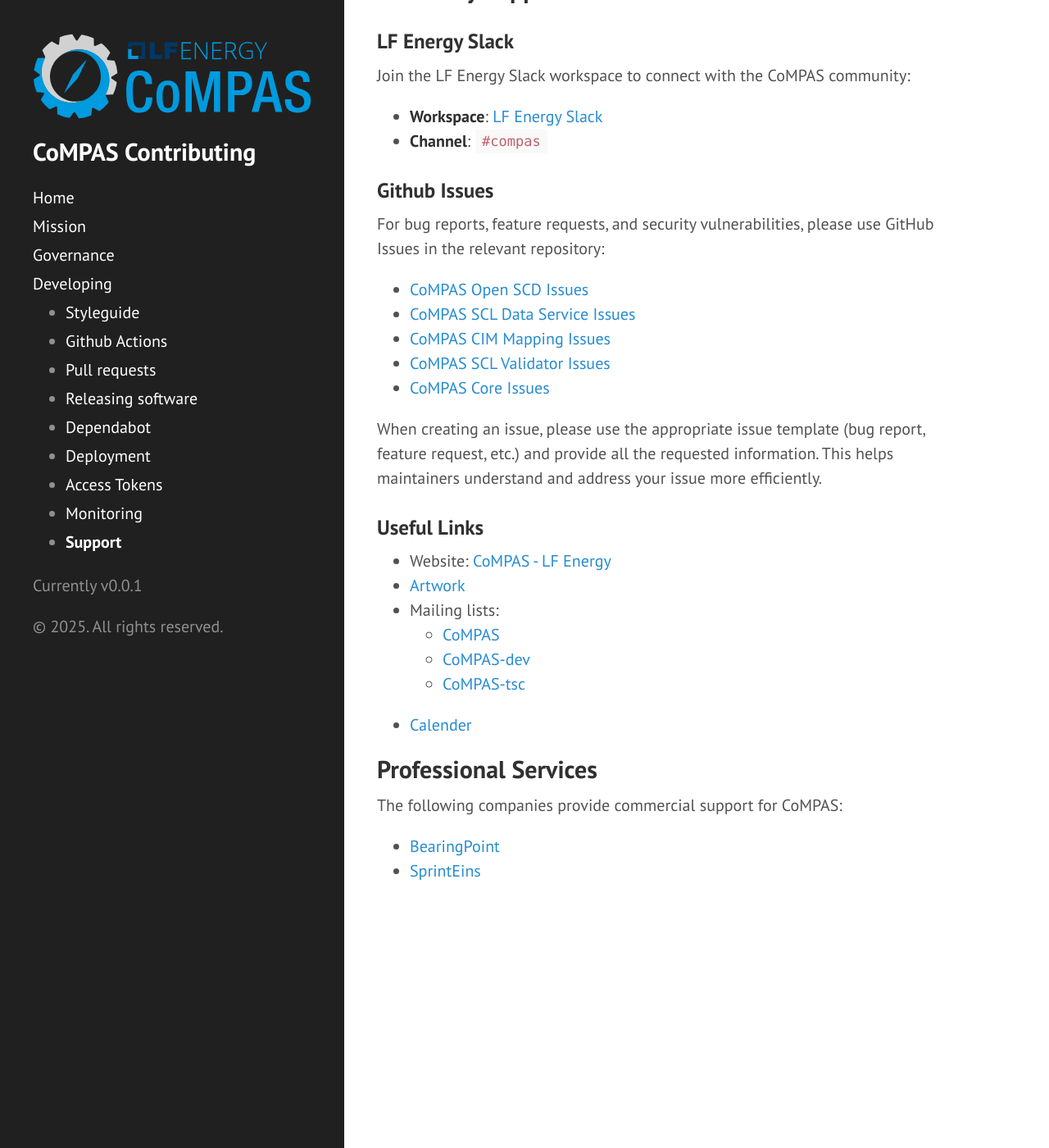
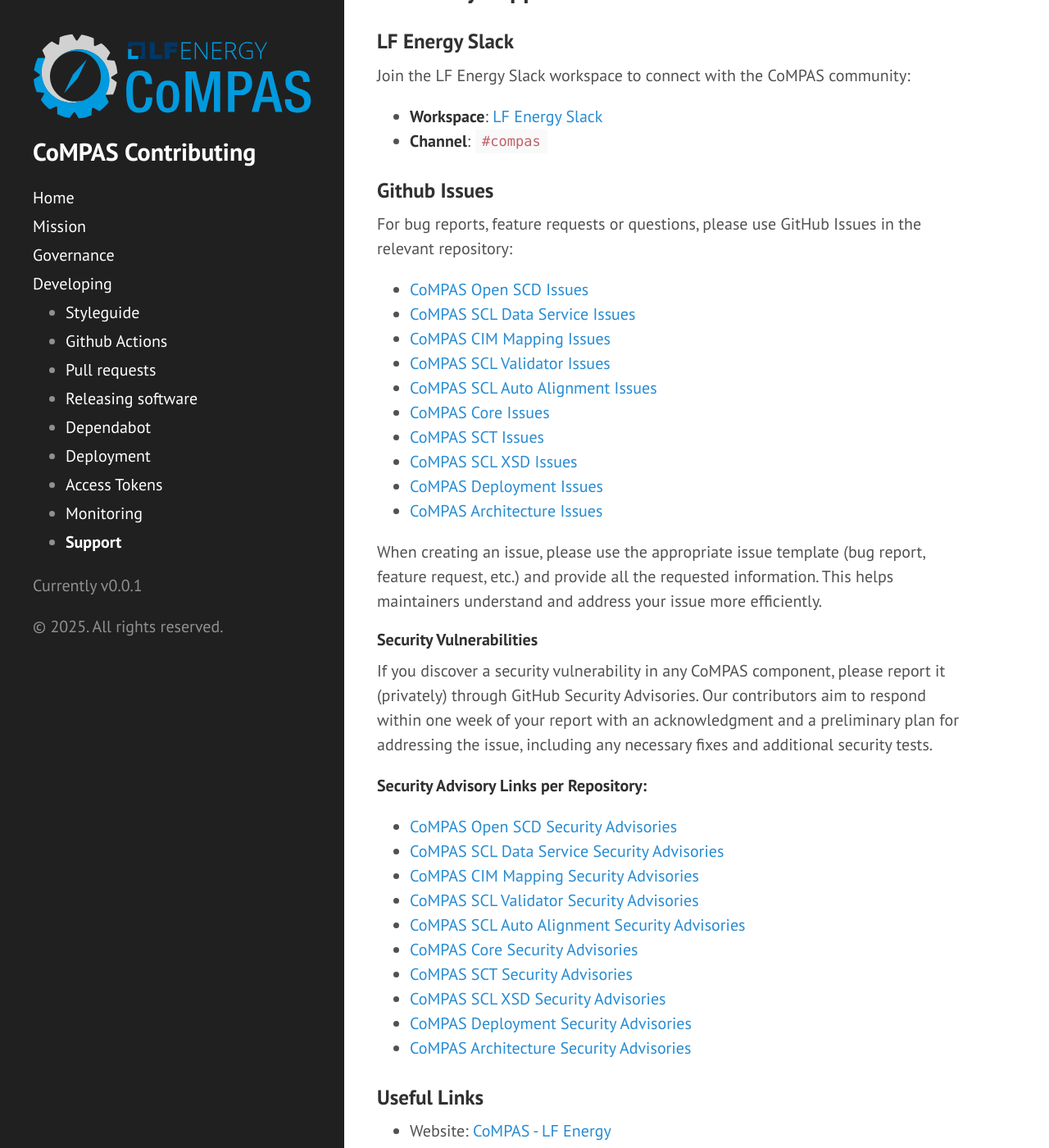
Before and after one commit to com-pas/contributing, a Jekyll site: the page built from docs/SUPPORT.md, in a window 1280 px wide and 1400 px high, scrolled down 261 px. Shown: the whole window at 82% size. Built offline with Jekyll 4.4.1, drawn with Linux system fonts in a browser that asks for light colours; our own code applies the rules of GitHub Pages for plain Markdown files.

Commit message:
docs: enhance SUPPORT.md with security vulnerability reporting and additional issue links

```diff
--- a/docs/SUPPORT.md
+++ b/docs/SUPPORT.md
@@ -11,15 +11,37 @@ Join the LF Energy Slack workspace to connect with the CoMPAS community:
 
 ### Github Issues
 
-For bug reports, feature requests, and security vulnerabilities, please use GitHub Issues in the relevant repository:
+For bug reports, feature requests or questions, please use GitHub Issues in the relevant repository:
 
 -   [CoMPAS Open SCD Issues](https://github.com/com-pas/compas-open-scd/issues)
 -   [CoMPAS SCL Data Service Issues](https://github.com/com-pas/compas-scl-data-service/issues)
 -   [CoMPAS CIM Mapping Issues](https://github.com/com-pas/compas-cim-mapping/issues)
 -   [CoMPAS SCL Validator Issues](https://github.com/com-pas/compas-scl-validator/issues)
+-   [CoMPAS SCL Auto Alignment Issues](https://github.com/com-pas/compas-scl-auto-alignment/issues)
 -   [CoMPAS Core Issues](https://github.com/com-pas/compas-core/issues)
+-   [CoMPAS SCT Issues](https://github.com/com-pas/compas-sct/issues)
+-   [CoMPAS SCL XSD Issues](https://github.com/com-pas/compas-scl-xsd/issues)
+-   [CoMPAS Deployment Issues](https://github.com/com-pas/compas-deployment/issues)
+-   [CoMPAS Architecture Issues](https://github.com/com-pas/compas-architecture/issues)
 
 When creating an issue, please use the appropriate issue template (bug report, feature request, etc.) and provide all the requested information. This helps maintainers understand and address your issue more efficiently.
+
+#### Security Vulnerabilities
+
+If you discover a security vulnerability in any CoMPAS component, please report it (privately) through GitHub Security Advisories. Our contributors aim to respond within one week of your report with an acknowledgment and a preliminary plan for addressing the issue, including any necessary fixes and additional security tests.
+
+**Security Advisory Links per Repository:**
+
+-   [CoMPAS Open SCD Security Advisories](https://github.com/com-pas/compas-open-scd/security/advisories)
+-   [CoMPAS SCL Data Service Security Advisories](https://github.com/com-pas/compas-scl-data-service/security/advisories)
+-   [CoMPAS CIM Mapping Security Advisories](https://github.com/com-pas/compas-cim-mapping/security/advisories)
+-   [CoMPAS SCL Validator Security Advisories](https://github.com/com-pas/compas-scl-validator/security/advisories)
+-   [CoMPAS SCL Auto Alignment Security Advisories](https://github.com/com-pas/compas-scl-auto-alignment/security/advisories)
+-   [CoMPAS Core Security Advisories](https://github.com/com-pas/compas-core/security/advisories)
+-   [CoMPAS SCT Security Advisories](https://github.com/com-pas/compas-sct/security/advisories)
+-   [CoMPAS SCL XSD Security Advisories](https://github.com/com-pas/compas-scl-xsd/security/advisories)
+-   [CoMPAS Deployment Security Advisories](https://github.com/com-pas/compas-deployment/security/advisories)
+-   [CoMPAS Architecture Security Advisories](https://github.com/com-pas/compas-architecture/security/advisories)
 
 ### Useful Links
 
@@ -35,5 +57,5 @@ When creating an issue, please use the appropriate issue template (bug report, f
 
 The following companies provide commercial support for CoMPAS:
 
-* [BearingPoint](https://www.bearingpoint.com/)
-* [SprintEins](https://sprinteins.com/)
+-   [BearingPoint](https://www.bearingpoint.com/)
+-   [SprintEins](https://sprinteins.com/)
```
